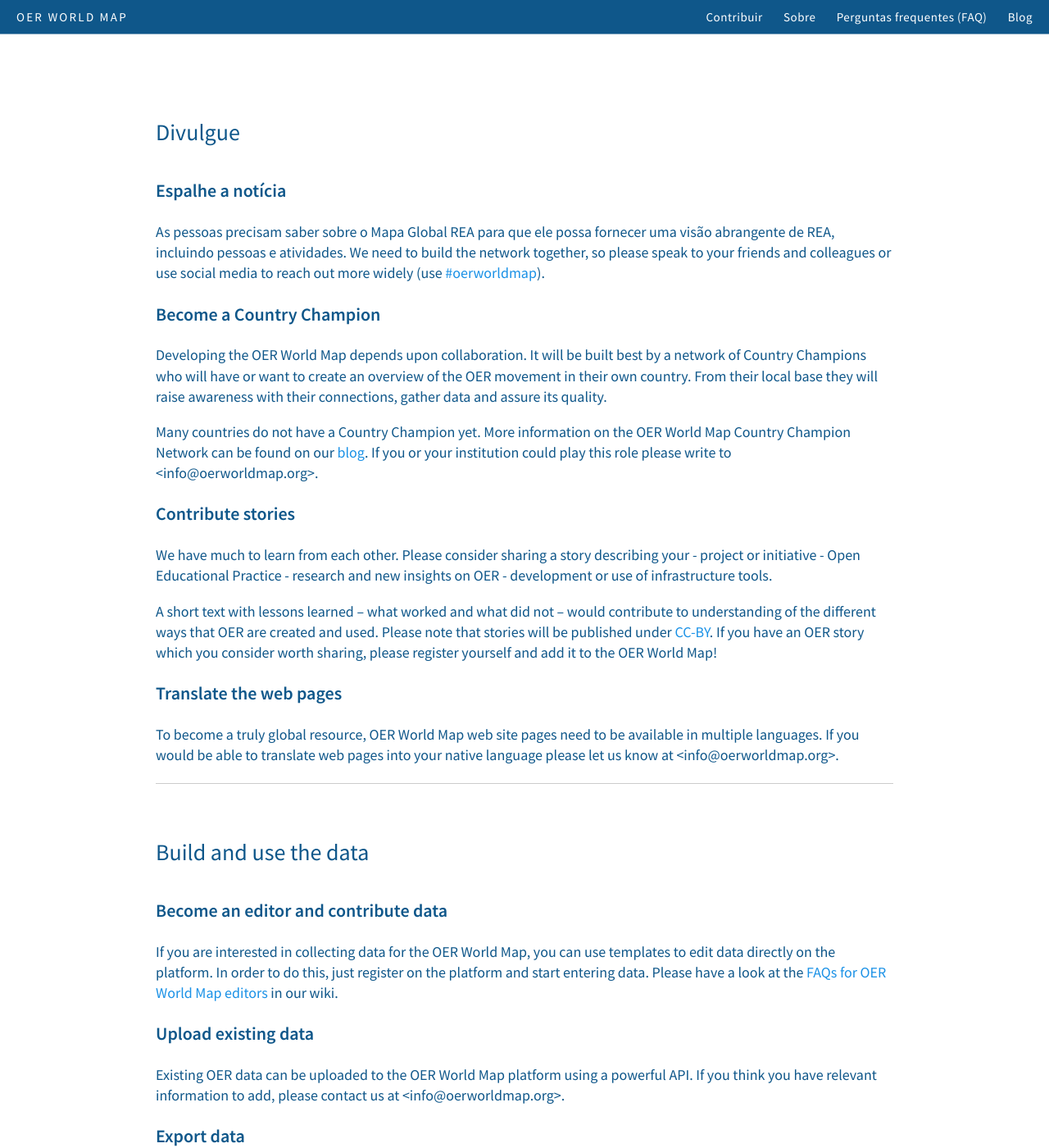
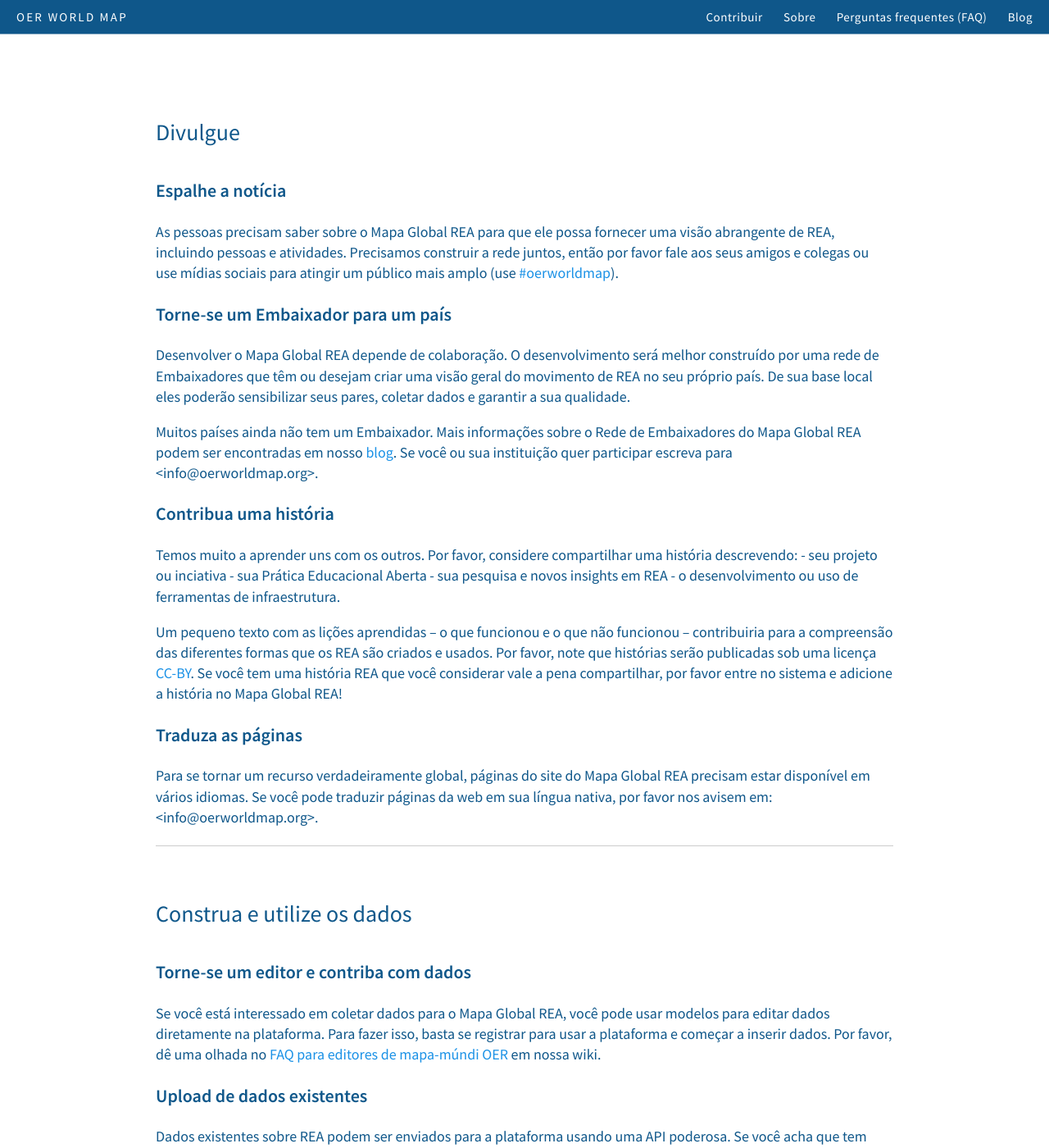
Before and after one commit to hbz/oerworldmap-ui, a Jekyll site: the page built from docs/contribute.pt.md, in a window 1280 px wide and 1400 px high. Shown: the whole window at 82% size. Built offline with Jekyll 4.4.1, drawn with Linux system fonts in a browser that asks for light colours; nearby versions of some CDN libraries; comment, search, counter and statistics services are not loaded; a style sheet for code colours, icons or effects is not loaded; some of the changed text lies outside the part shown.

Commit message:
New translations contribute.md (Portuguese, Brazilian)

```diff
--- a/docs/contribute.pt.md
+++ b/docs/contribute.pt.md
@@ -5,52 +5,52 @@
 
 ### Espalhe a notícia
 
-As pessoas precisam saber sobre o Mapa Global REA para que ele possa fornecer uma visão abrangente de REA, incluindo pessoas e atividades. We need to build the network together, so please speak to your friends and colleagues or use social media to reach out more widely (use [#oerworldmap](https://twitter.com/hashtag/oerworldmap)).
+As pessoas precisam saber sobre o Mapa Global REA para que ele possa fornecer uma visão abrangente de REA, incluindo pessoas e atividades. Precisamos construir a rede juntos, então por favor fale aos seus amigos e colegas ou use mídias sociais para atingir um público mais amplo (use [ #oerworldmap](https://twitter.com/hashtag/oerworldmap)).
 
-### Become a Country Champion
+### Torne-se um Embaixador para um país
 
-Developing the OER World Map depends upon collaboration. It will be built best by a network of Country Champions who will have or want to create an overview of the OER movement in their own country. From their local base they will raise awareness with their connections, gather data and assure its quality.
+Desenvolver o Mapa Global REA depende de colaboração. O desenvolvimento será melhor construído por uma rede de Embaixadores que têm ou desejam criar uma visão geral do movimento de REA no seu próprio país. De sua base local eles poderão sensibilizar seus pares, coletar dados e garantir a sua qualidade.
 
-Many countries do not have a Country Champion yet. More information on the OER World Map Country Champion Network can be found on our [blog](https://oerworldmap.wordpress.com/2015/09/19/how-to-become-part-of-the-oer-world-map-country-champion-network/). If you or your institution could play this role please write to <in&#102;o&#64;oerw&#111;&#114;ldma&#112;&#46;org>.
+Muitos países ainda não tem um Embaixador. Mais informações sobre o Rede de Embaixadores do Mapa Global REA podem ser encontradas em nosso [ blog](https://oerworldmap.wordpress.com/2015/09/19/how-to-become-part-of-the-oer-world-map-country-champion-network/). Se você ou sua instituição quer participar escreva para <in&#102;o&#64;oerw&#111;&#114;ldma&#112;&#46;org>.
 
-### Contribute stories
+### Contribua uma história
 
-We have much to learn from each other. Please consider sharing a story describing your - project or initiative - Open Educational Practice - research and new insights on OER - development or use of infrastructure tools.
+Temos muito a aprender uns com os outros. Por favor, considere compartilhar uma história descrevendo: - seu projeto ou inciativa - sua Prática Educacional Aberta - sua pesquisa e novos insights em REA - o desenvolvimento ou uso de ferramentas de infraestrutura.
 
-A short text with lessons learned – what worked and what did not – would contribute to understanding of the different ways that OER are created and used. Please note that stories will be published under [CC-BY](https://creativecommons.org/licenses/by/4.0/). If you have an OER story which you consider worth sharing, please register yourself and add it to the OER World Map!
+Um pequeno texto com as lições aprendidas – o que funcionou e o que não funcionou – contribuiria para a compreensão das diferentes formas que os REA são criados e usados. Por favor, note que histórias serão publicadas sob uma licença [CC-BY](https://creativecommons.org/licenses/by/4.0/). Se você tem uma história REA que você considerar vale a pena compartilhar, por favor entre no sistema e adicione a história no Mapa Global REA!
 
-### Translate the web pages
+### Traduza as páginas
 
-To become a truly global resource, OER World Map web site pages need to be available in multiple languages. If you would be able to translate web pages into your native language please let us know at <in&#102;o&#64;oerw&#111;&#114;ldma&#112;&#46;org>.
+Para se tornar um recurso verdadeiramente global, páginas do site do Mapa Global REA precisam estar disponível em vários idiomas. Se você pode traduzir páginas da web em sua língua nativa, por favor nos avisem em: <in&#102;o&#64;oerw&#111;&#114;ldma&#112;&#46;org>.
 
 * * *
 
-## Build and use the data
+## Construa e utilize os dados
 
-### Become an editor and contribute data
+### Torne-se um editor e contriba com dados
 
-If you are interested in collecting data for the OER World Map, you can use templates to edit data directly on the platform. In order to do this, just register on the platform and start entering data. Please have a look at the [FAQs for OER World Map editors](https://github.com/hbz/oerworldmap/wiki/FAQs-for-OER-World-Map-editors) in our wiki.
+Se você está interessado em coletar dados para o Mapa Global REA, você pode usar modelos para editar dados diretamente na plataforma. Para fazer isso, basta se registrar para usar a plataforma e começar a inserir dados. Por favor, dê uma olhada no [ FAQ para editores de mapa-múndi OER](https://github.com/hbz/oerworldmap/wiki/FAQs-for-OER-World-Map-editors) em nossa wiki.
 
-### Upload existing data
+### Upload de dados existentes
 
-Existing OER data can be uploaded to the OER World Map platform using a powerful API. If you think you have relevant information to add, please contact us at <in&#102;o&#64;oerw&#111;&#114;ldma&#112;&#46;org>.
+Dados existentes sobre REA podem ser enviados para a plataforma usando uma API poderosa. Se você acha que tem informações relevantes para adicionar, por favor contacte-nos em: <in&#102;o&#64;oerw&#111;&#114;ldma&#112;&#46;org>.
 
-### Export data
+### Exporte dados
 
-The API of the OER World Map can be used to generate and export data with no delay. Complete or filtered data can be used in other web sites. A special functionality currently is developed to support the reuse of data with flexible and easily integrated gadgets. If you would like to reuse OER World Map data, please contact us at <in&#102;o&#64;oerw&#111;&#114;ldma&#112;&#46;org>.
+A API do Mapa Global REA pode ser usada para gerar e exportar dados com rapidez. Dados completos ou selecionados podem ser usados em outros sites. Uma funcionalidade especial atualmente em desenvolvimento permite a reutilização de dados com apps flexíveis e facilmente integrados ao Mapa. Se você gostaria de reutilizar dados do Mapa Global de REA, por favor contacte-nos em: <in&#102;o&#64;oerw&#111;&#114;ldma&#112;&#46;org>.
 
 * * *
 
-## Technical input
+## Sugestões técnicas
 
-### Report bugs
+### Relate erros
 
-Please report any bugs you identify by opening a new ticket if you are registered on [GitHub](https://github.com/hbz/oerworldmap). Otherwise you can send a message to <in&#102;o&#64;oerw&#111;&#114;ldma&#112;&#46;org>.
+Por favor reporte quaisquer erros que você identifica, abrindo um novo 'ticket', se você está registrado no [ GitHub](https://github.com/hbz/oerworldmap). Alternativamente você pode enviar mensagem para <in&#102;o&#64;oerw&#111;&#114;ldma&#112;&#46;org>.
 
-### Propose new features
+### Proponha novas funcionalidades
 
-The OER World Map has been developed using an agile approach. This means that you can contribute to its development by proposing new features. We store new features as [“user stories”](https://github.com/hbz/oerworldmap/labels/story) in our GitHub. If you think something is missing, you can either directly open a new ticket on GitHub or send us a message to <in&#102;o&#64;oerw&#111;&#114;ldma&#112;&#46;org>.
+O Mapa Global REA foi desenvolvido usando uma abordagem ágil. Isto significa que você pode contribuir para seu desenvolvimento, propondo novas funcionalidades. Nós armazenamos novos recursos como [ "histórias de usuário"](https://github.com/hbz/oerworldmap/labels/story) em nosso GitHub. Se você acha que está faltando alguma coisa, você pode abrir um novo ticket no GitHub ou enviar uma mensagem para <in&#102;o&#64;oerw&#111;&#114;ldma&#112;&#46;org>.
 
-### Contribute code and new applications
+### Contribua com código e novas aplicações
 
-The OER World Map is 100% open – its complete source code is available on GitHub. Developers can contribute to the code or even develop applications that interact with the OER World Map.
+O Mapa Global REA é 100% aberto – seu código-fonte completo está disponível no GitHub. Desenvolvedores podem contribuir para o código ou mesmo desenvolver aplicativos que interagem com o Mapa.
```
